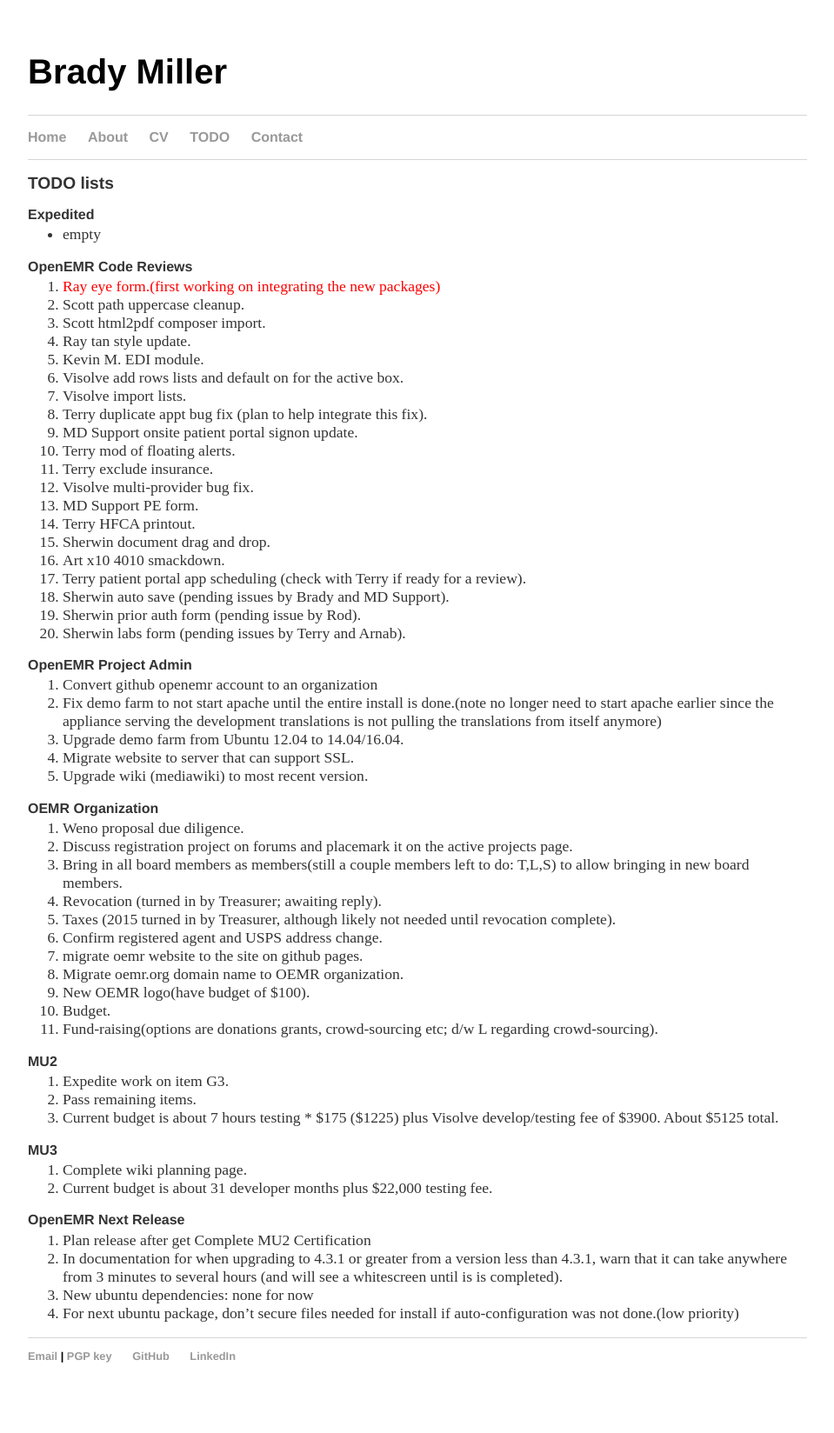
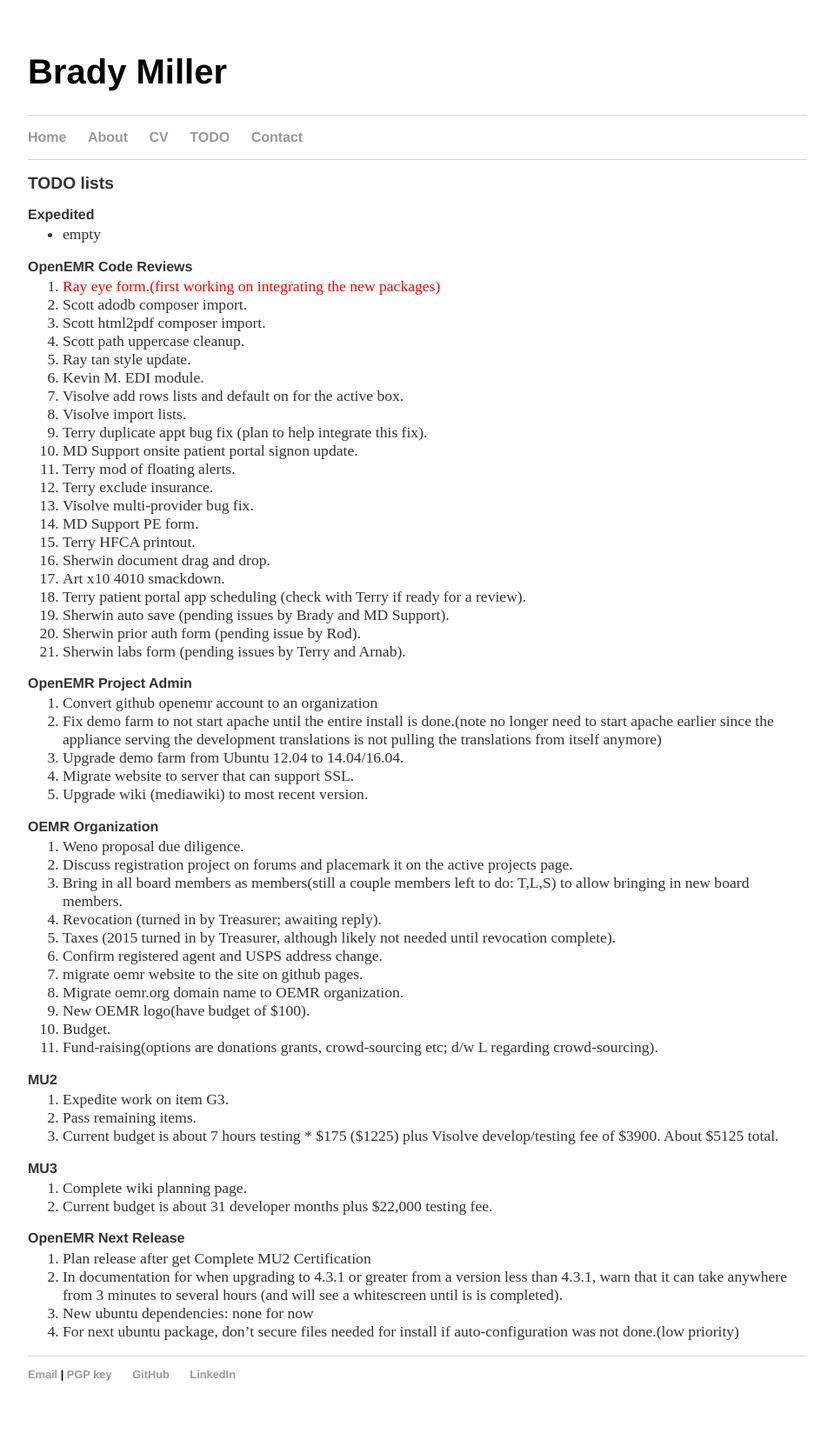
Before and after one commit to bradymiller/bradymiller.github.io, a Jekyll site: the page built from todo/index.md, in a window 1280 px wide. Shown: the whole page at 87% size, without its empty margins (160-1119 px from the left). Built offline with Jekyll 4.4.1, drawn with Linux system fonts in a browser that asks for light colours; before the commit the page ends 1627 px from its top, so only the background shows below that.

Commit message:
Update todo list

```diff
--- a/todo/index.md
+++ b/todo/index.md
@@ -8,8 +8,9 @@
 
 ### OpenEMR Code Reviews
 1. <span style="color: red">Ray eye form.(first working on integrating the new packages)</span>
+1. Scott adodb composer import.
+1. Scott html2pdf composer import.
 1. Scott path uppercase cleanup.
-1. Scott html2pdf composer import.
 1. Ray tan style update.
 1. Kevin M. EDI module.
 1. Visolve add rows lists and default on for the active box.
```
